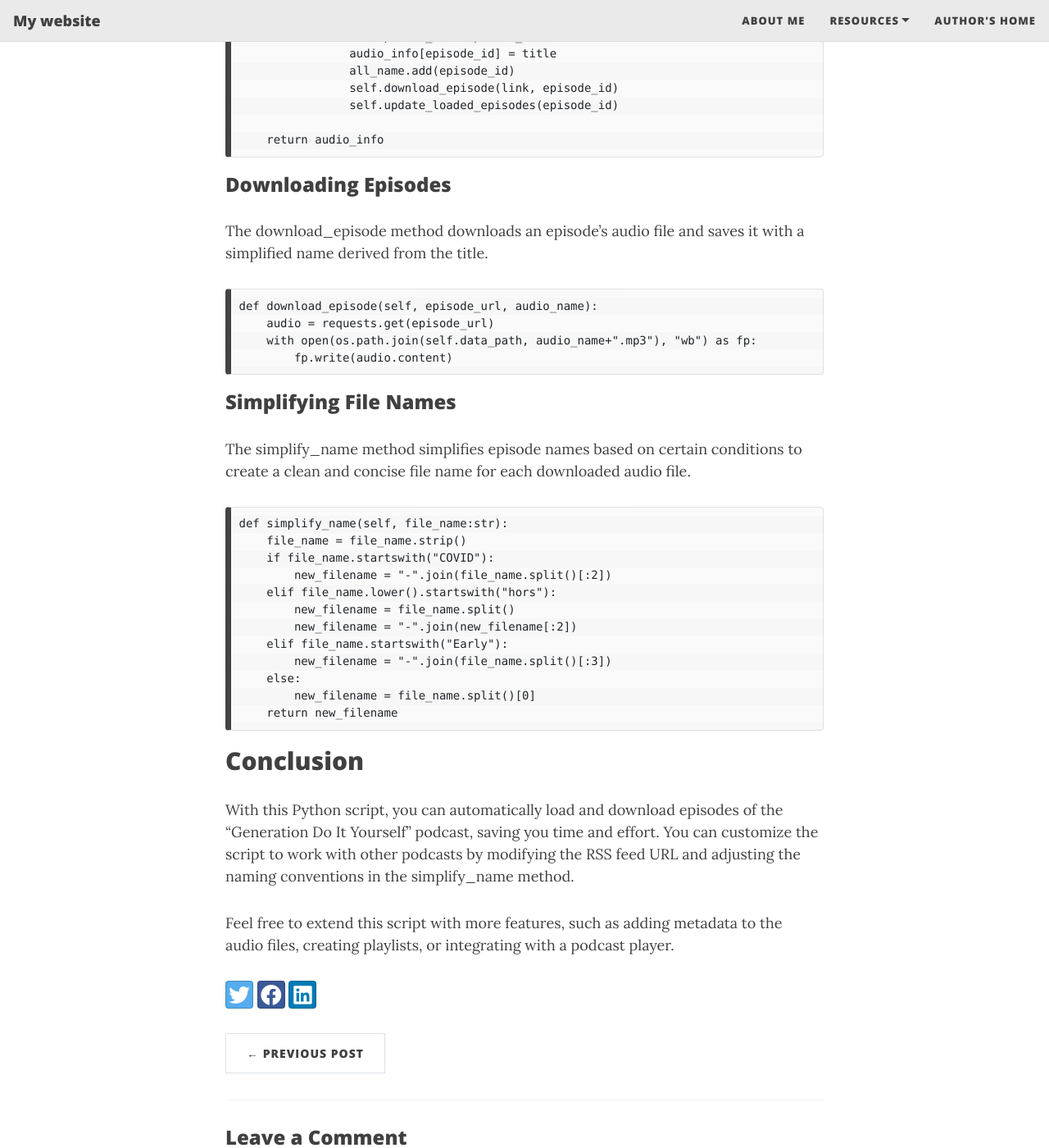
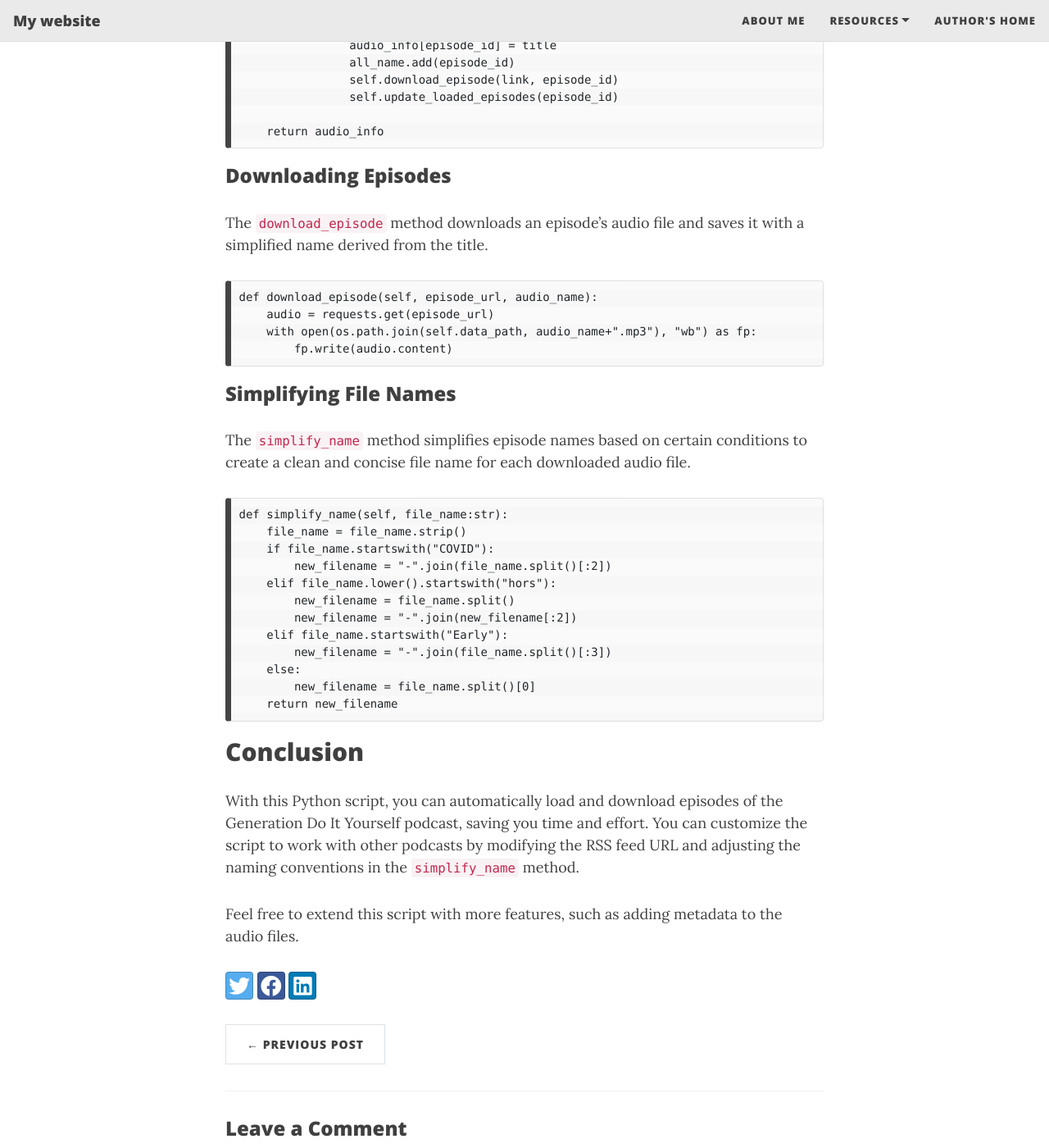
Before and after one commit to MNIKIEMA/mnikiema.github.io, a Jekyll site: the page built from docs/_posts/2023-08-06-scrap-gdiy.md, in a window 1280 px wide and 1400 px high, scrolled down 2391 px. Shown: the whole window at 82% size. Built offline with Jekyll 4.4.1, drawn with Linux system fonts in a browser that asks for light colours; nearby versions of some CDN libraries; some of the changed text lies outside the part shown.

Commit message:
update first article

````diff
--- a/docs/_posts/2023-08-06-scrap-gdiy.md
+++ b/docs/_posts/2023-08-06-scrap-gdiy.md
@@ -26,12 +26,11 @@
         self.data_path = data_path
         self.loaded_episodes = self.load_loaded_episodes()
 ```
-###
+### Loading and Updating Episode Details
 
-Loading and Updating Episode Details
-The load_loaded_episodes method checks for the existence of a loaded_episodes.json file and creates one if it doesn't exist, to store the details of loaded episodes.
+The `load_loaded_episodes` method checks for the existence of a loaded_episodes.json file and creates one if it doesn't exist, to store the details of loaded episodes.
 
-The update_loaded_episodes method updates the loaded_episodes set and JSON file with new episode details.
+The `update_loaded_episodes` method updates the loaded_episodes set and JSON file with new episode details.
 
 ```
 def load_loaded_episodes(self):
@@ -47,9 +46,9 @@
         json.dump(list(self.loaded_episodes), f)
 ```
 ### Fetching and Processing Data
-The load_data method fetches all episodes from the podcast’s RSS feed using the requests and BeautifulSoup libraries.
+The `load_data` method fetches all episodes from the podcast's RSS feed using the requests and BeautifulSoup libraries.
 
-The process_data method iterates over all episodes and filters out those with certain phrases in the title (like "[EXTRAIT]"). It also prevents downloading episodes that have already been loaded.
+The `process_data` method iterates over all episodes and filters out those with certain phrases in the title (like "[EXTRAIT]"). It also prevents downloading episodes that have already been loaded.
 
 ```
 def load_data(self, feed_url):
@@ -86,8 +85,9 @@
 
     return audio_info
 ```
+
 ### Downloading Episodes
-The download_episode method downloads an episode’s audio file and saves it with a simplified name derived from the title.
+The `download_episode` method downloads an episode's audio file and saves it with a simplified name derived from the title.
 
 ```
 def download_episode(self, episode_url, audio_name):
@@ -95,8 +95,9 @@
     with open(os.path.join(self.data_path, audio_name+".mp3"), "wb") as fp:
         fp.write(audio.content)
 ```
+
 ### Simplifying File Names
-The simplify_name method simplifies episode names based on certain conditions to create a clean and concise file name for each downloaded audio file.
+The `simplify_name` method simplifies episode names based on certain conditions to create a clean and concise file name for each downloaded audio file.
 
 ```
 def simplify_name(self, file_name:str):
@@ -113,9 +114,9 @@
     return new_filename
 ```
 ## Conclusion
-With this Python script, you can automatically load and download episodes of the "Generation Do It Yourself" podcast, saving you time and effort. You can customize the script to work with other podcasts by modifying the RSS feed URL and adjusting the naming conventions in the simplify_name method.
+With this Python script, you can automatically load and download episodes of the Generation Do It Yourself podcast, saving you time and effort. You can customize the script to work with other podcasts by modifying the RSS feed URL and adjusting the naming conventions in the `simplify_name` method.
 
-Feel free to extend this script with more features, such as adding metadata to the audio files, creating playlists, or integrating with a podcast player.
+Feel free to extend this script with more features, such as adding metadata to the audio files.
 
 [gdiy]: https://gdiy.fr
 [jekyll-gh]:   https://github.com/jekyll/jekyll
````
